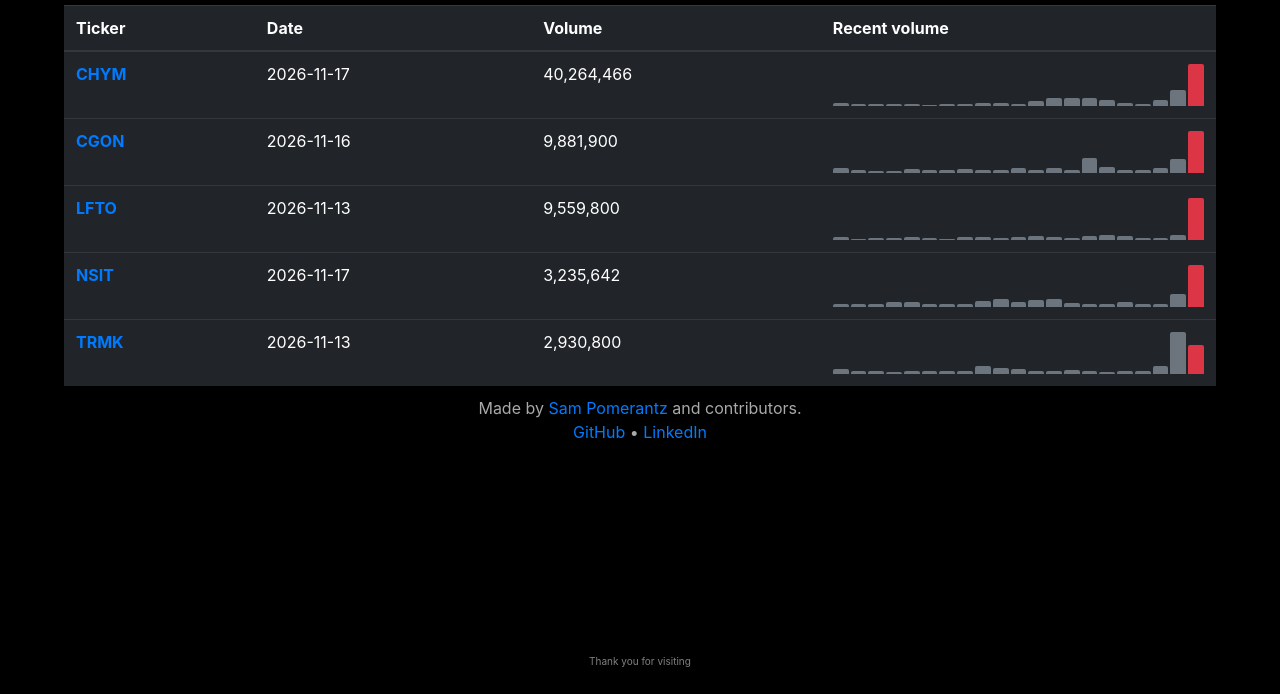
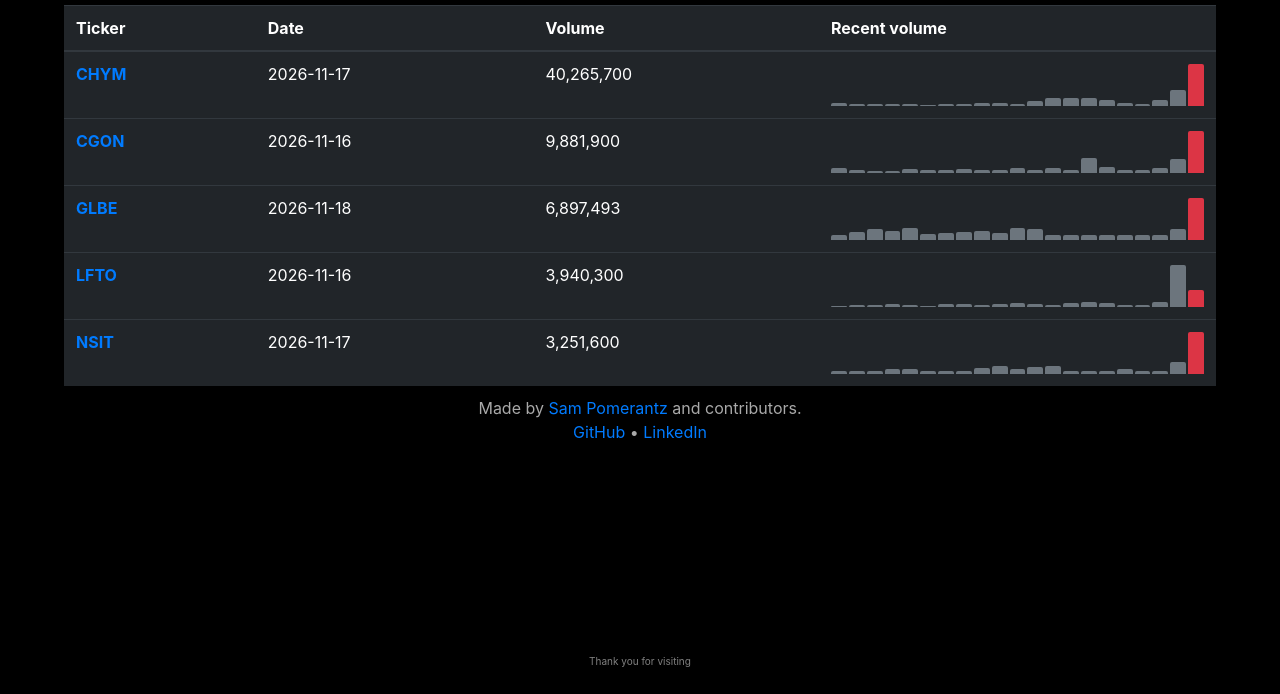
Before and after one commit to SamPom100/UnusualVolumeDetector, a plain HTML site: page index.html in a window 1280 px wide. Shown: the part 165-859 px from the top of the page. Drawn offline with nearby package versions, Linux system fonts and the light colour scheme.

Commit message:
chore: update daily stocks [skip ci]

```diff
--- a/index.html
+++ b/index.html
@@ -76,7 +76,7 @@
               >
             </th>
             <td>2026-11-17</td>
-            <td>40,264,466</td>
+            <td>40,265,700</td>
             <td>
               <div class="volume-chart" aria-label="Recent volume history">
 
@@ -141,7 +141,7 @@
                   style="height: 40%;" title="2026-11-16: 15,960,300"></span>
 
                 <span class="volume-bar spike"
-                  style="height: 100%;" title="2026-11-17: 40,264,466"></span>
+                  style="height: 100%;" title="2026-11-17: 40,265,700"></span>
 
               </div>
             </td>
@@ -231,19 +231,97 @@
           <tr>
             <th scope="row">
               <a
+                href="https://www.google.com/finance/quote/GLBE:NASDAQ?window=1Y"
+                target="_blank"
+                rel="noopener noreferrer"
+                >GLBE</a
+              >
+            </th>
+            <td>2026-11-18</td>
+            <td>6,897,493</td>
+            <td>
+              <div class="volume-chart" aria-label="Recent volume history">
+
+                <span class="volume-bar"
+                  style="height: 14%;" title="2026-10-21: 952,800"></span>
+
+                <span class="volume-bar"
+                  style="height: 19%;" title="2026-10-22: 1,321,400"></span>
+
+                <span class="volume-bar"
+                  style="height: 26%;" title="2026-10-23: 1,827,200"></span>
+
+                <span class="volume-bar"
+                  style="height: 22%;" title="2026-10-26: 1,539,200"></span>
+
+                <span class="volume-bar"
+                  style="height: 29%;" title="2026-10-27: 1,986,500"></span>
+
+                <span class="volume-bar"
+                  style="height: 15%;" title="2026-10-28: 1,036,200"></span>
+
+                <span class="volume-bar"
+                  style="height: 17%;" title="2026-10-29: 1,156,500"></span>
+
+                <span class="volume-bar"
+                  style="height: 19%;" title="2026-10-30: 1,280,500"></span>
+
+                <span class="volume-bar"
+                  style="height: 22%;" title="2026-11-02: 1,548,300"></span>
+
+                <span class="volume-bar"
+                  style="height: 18%;" title="2026-11-03: 1,237,100"></span>
+
+                <span class="volume-bar"
+                  style="height: 30%;" title="2026-11-04: 2,055,400"></span>
+
+                <span class="volume-bar"
+                  style="height: 27%;" title="2026-11-05: 1,882,400"></span>
+
+                <span class="volume-bar"
+                  style="height: 13%;" title="2026-11-06: 895,500"></span>
+
+                <span class="volume-bar"
+                  style="height: 14%;" title="2026-11-09: 939,300"></span>
+
+                <span class="volume-bar"
+                  style="height: 12%;" title="2026-11-10: 861,600"></span>
+
+                <span class="volume-bar"
+                  style="height: 14%;" title="2026-11-11: 969,700"></span>
+
+                <span class="volume-bar"
+                  style="height: 12%;" title="2026-11-12: 825,100"></span>
+
+                <span class="volume-bar"
+                  style="height: 13%;" title="2026-11-13: 876,400"></span>
+
+                <span class="volume-bar"
+                  style="height: 14%;" title="2026-11-16: 971,900"></span>
+
+                <span class="volume-bar"
+                  style="height: 28%;" title="2026-11-17: 1,965,600"></span>
+
+                <span class="volume-bar spike"
+                  style="height: 100%;" title="2026-11-18: 6,897,493"></span>
+
+              </div>
+            </td>
+          </tr>
+
+          <tr>
+            <th scope="row">
+              <a
                 href="https://www.google.com/finance/quote/LFTO:NASDAQ?window=1Y"
                 target="_blank"
                 rel="noopener noreferrer"
                 >LFTO</a
               >
             </th>
-            <td>2026-11-13</td>
-            <td>9,559,800</td>
+            <td>2026-11-16</td>
+            <td>3,940,300</td>
             <td>
               <div class="volume-chart" aria-label="Recent volume history">
-
-                <span class="volume-bar"
-                  style="height: 8%;" title="2026-10-16: 751,000"></span>
 
                 <span class="volume-bar"
                   style="height: 4%;" title="2026-10-19: 409,100"></span>
@@ -302,8 +380,11 @@
                 <span class="volume-bar"
                   style="height: 13%;" title="2026-11-12: 1,239,900"></span>
 
+                <span class="volume-bar"
+                  style="height: 100%;" title="2026-11-13: 9,559,800"></span>
+
                 <span class="volume-bar spike"
-                  style="height: 100%;" title="2026-11-13: 9,559,800"></span>
+                  style="height: 41%;" title="2026-11-16: 3,940,300"></span>
 
               </div>
             </td>
@@ -319,7 +400,7 @@
               >
             </th>
             <td>2026-11-17</td>
-            <td>3,235,642</td>
+            <td>3,251,600</td>
             <td>
               <div class="volume-chart" aria-label="Recent volume history">
 
@@ -363,7 +444,7 @@
                   style="height: 19%;" title="2026-11-05: 610,400"></span>
 
                 <span class="volume-bar"
-                  style="height: 10%;" title="2026-11-06: 308,000"></span>
+                  style="height: 9%;" title="2026-11-06: 308,000"></span>
 
                 <span class="volume-bar"
                   style="height: 8%;" title="2026-11-09: 247,200"></span>
@@ -381,91 +462,10 @@
                   style="height: 7%;" title="2026-11-13: 236,300"></span>
 
                 <span class="volume-bar"
-                  style="height: 31%;" title="2026-11-16: 991,600"></span>
+                  style="height: 30%;" title="2026-11-16: 991,600"></span>
 
                 <span class="volume-bar spike"
-                  style="height: 100%;" title="2026-11-17: 3,235,642"></span>
-
-              </div>
-            </td>
-          </tr>
-
-          <tr>
-            <th scope="row">
-              <a
-                href="https://www.google.com/finance/quote/TRMK:NASDAQ?window=1Y"
-                target="_blank"
-                rel="noopener noreferrer"
-                >TRMK</a
-              >
-            </th>
-            <td>2026-11-13</td>
-            <td>2,930,800</td>
-            <td>
-              <div class="volume-chart" aria-label="Recent volume history">
-
-                <span class="volume-bar"
-                  style="height: 12%;" title="2026-10-16: 503,000"></span>
-
-                <span class="volume-bar"
-                  style="height: 7%;" title="2026-10-19: 282,700"></span>
-
-                <span class="volume-bar"
-                  style="height: 9%;" title="2026-10-20: 393,400"></span>
-
-                <span class="volume-bar"
-                  style="height: 6%;" title="2026-10-21: 259,600"></span>
-
-                <span class="volume-bar"
-                  style="height: 7%;" title="2026-10-22: 288,200"></span>
-
-                <span class="volume-bar"
-                  style="height: 7%;" title="2026-10-23: 299,800"></span>
-
-                <span class="volume-bar"
-                  style="height: 8%;" title="2026-10-26: 318,000"></span>
-
-                <span class="volume-bar"
-                  style="height: 8%;" title="2026-10-27: 324,100"></span>
-
-                <span class="volume-bar"
-                  style="height: 20%;" title="2026-10-28: 850,800"></span>
-
-                <span class="volume-bar"
-                  style="height: 16%;" title="2026-10-29: 686,400"></span>
-
-                <span class="volume-bar"
-                  style="height: 12%;" title="2026-10-30: 513,000"></span>
-
-                <span class="volume-bar"
-                  style="height: 9%;" title="2026-11-02: 364,400"></span>
-
-                <span class="volume-bar"
-                  style="height: 9%;" title="2026-11-03: 370,800"></span>
-
-                <span class="volume-bar"
-                  style="height: 10%;" title="2026-11-04: 439,200"></span>
-
-                <span class="volume-bar"
-                  style="height: 9%;" title="2026-11-05: 400,700"></span>
-
-                <span class="volume-bar"
-                  style="height: 5%;" title="2026-11-06: 213,800"></span>
-
-                <span class="volume-bar"
-                  style="height: 8%;" title="2026-11-09: 318,600"></span>
-
-                <span class="volume-bar"
-                  style="height: 7%;" title="2026-11-10: 300,600"></span>
-
-                <span class="volume-bar"
-                  style="height: 19%;" title="2026-11-11: 785,400"></span>
-
-                <span class="volume-bar"
-                  style="height: 100%;" title="2026-11-12: 4,219,400"></span>
-
-                <span class="volume-bar spike"
-                  style="height: 69%;" title="2026-11-13: 2,930,800"></span>
+                  style="height: 100%;" title="2026-11-17: 3,251,600"></span>
 
               </div>
             </td>
```
